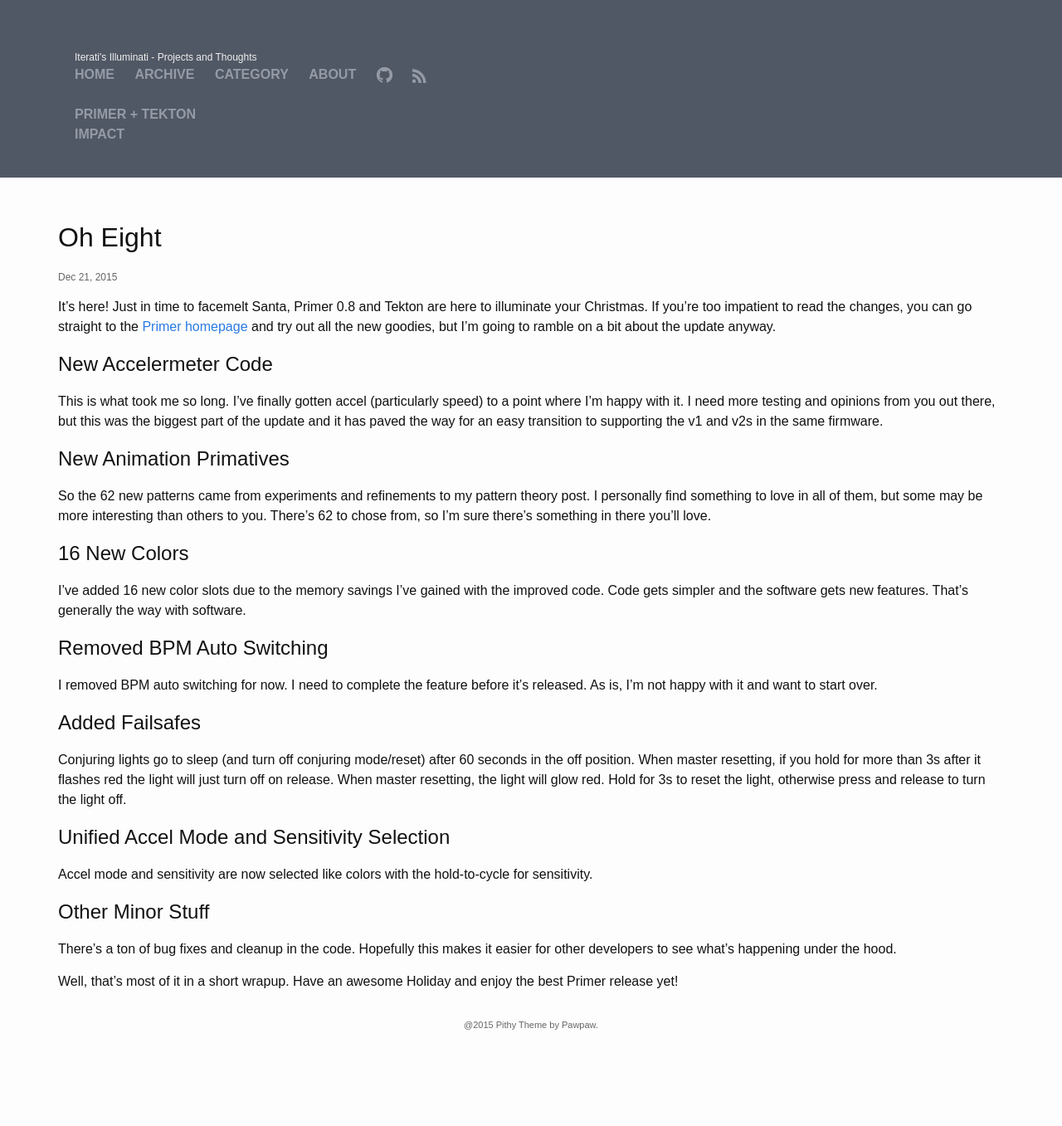
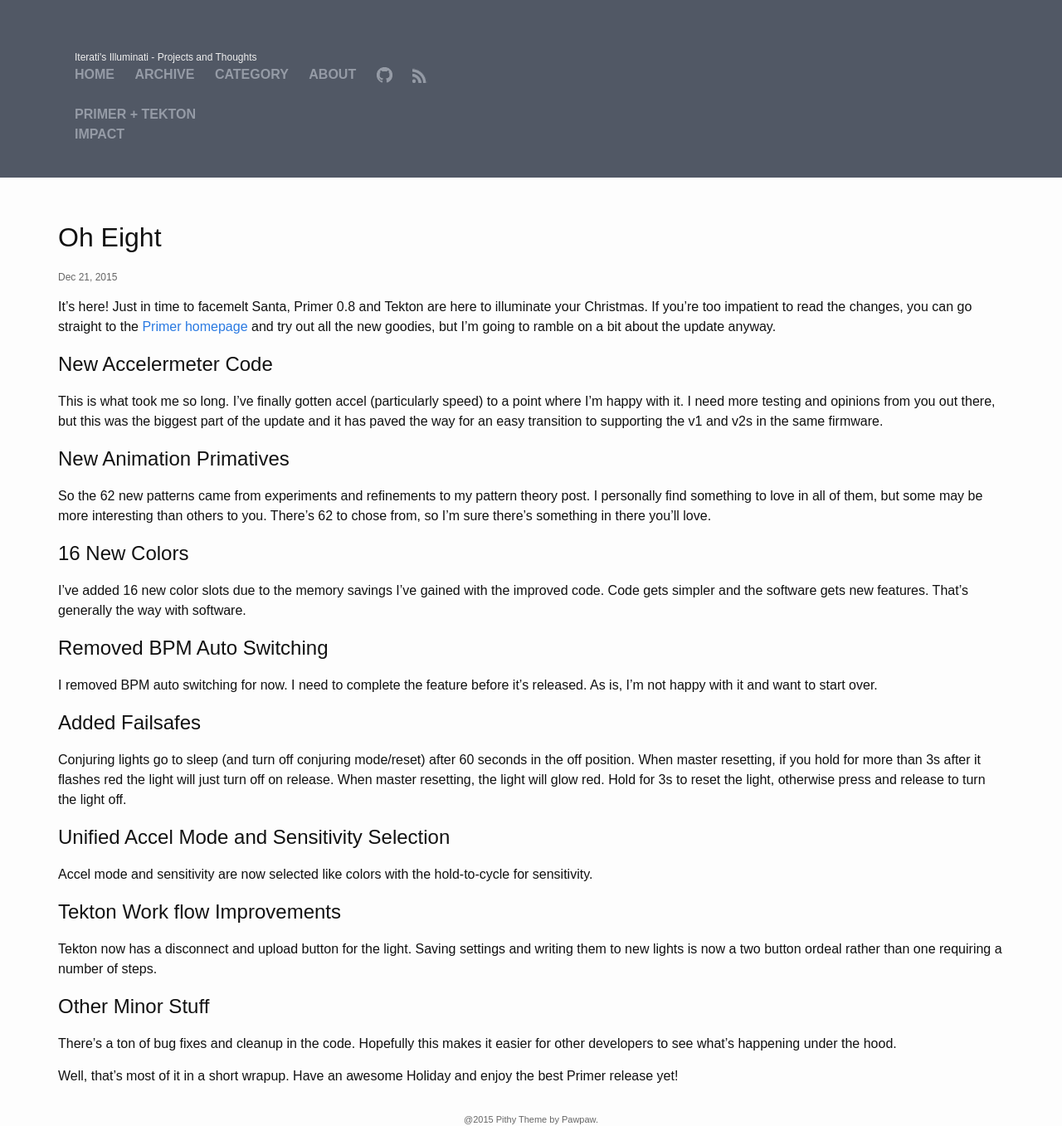
Before and after one commit to iterati/iterati.github.io, a Jekyll site: the page built from _posts/2015-12-21-oh-eight.md, in a window 1280 px wide. Shown: the whole page at 83% size. Built offline with Jekyll 4.4.1, drawn with Linux system fonts in a browser that asks for light colours; before the commit the page ends 1243 px from its top, so only the background shows below that.

Commit message:
Update 2015-12-21-oh-eight.md

```diff
--- a/_posts/2015-12-21-oh-eight.md
+++ b/_posts/2015-12-21-oh-eight.md
@@ -25,6 +25,9 @@ Conjuring lights go to sleep (and turn off conjuring mode/reset) after 60 second
 ## Unified Accel Mode and Sensitivity Selection
 Accel mode and sensitivity are now selected like colors with the hold-to-cycle for sensitivity.
 
+## Tekton Work flow Improvements
+Tekton now has a disconnect and upload button for the light. Saving settings and writing them to new lights is now a two button ordeal rather than one requiring a number of steps.
+
 ## Other Minor Stuff
 There's a ton of bug fixes and cleanup in the code. Hopefully this makes it easier for other developers to see what's happening under the hood.
 
```
